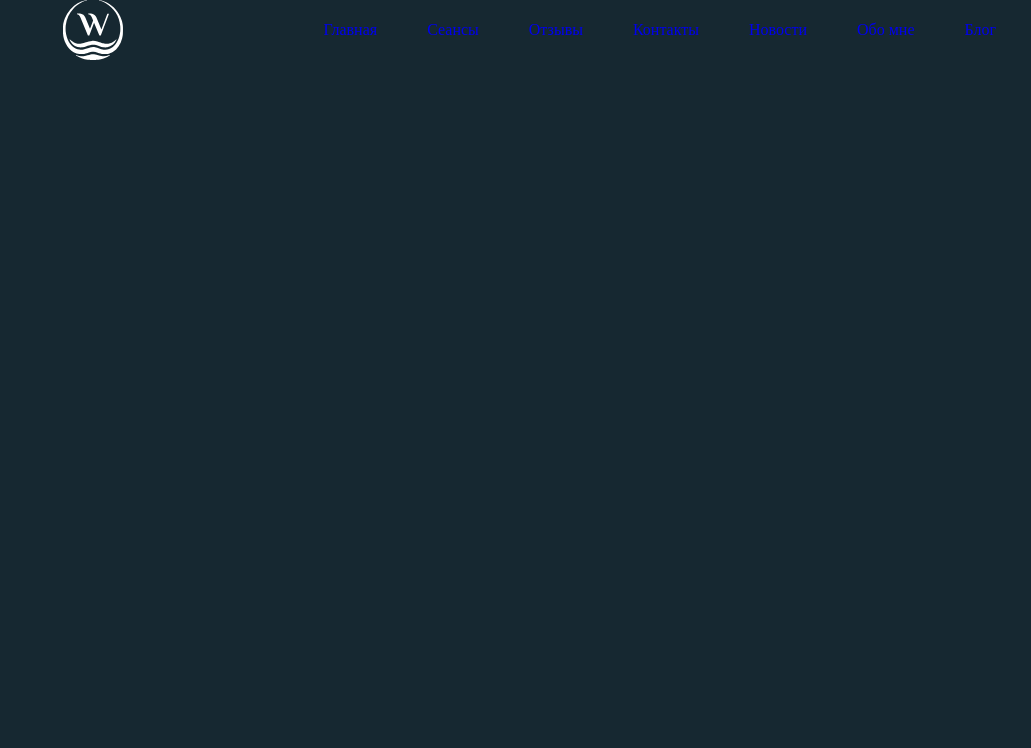
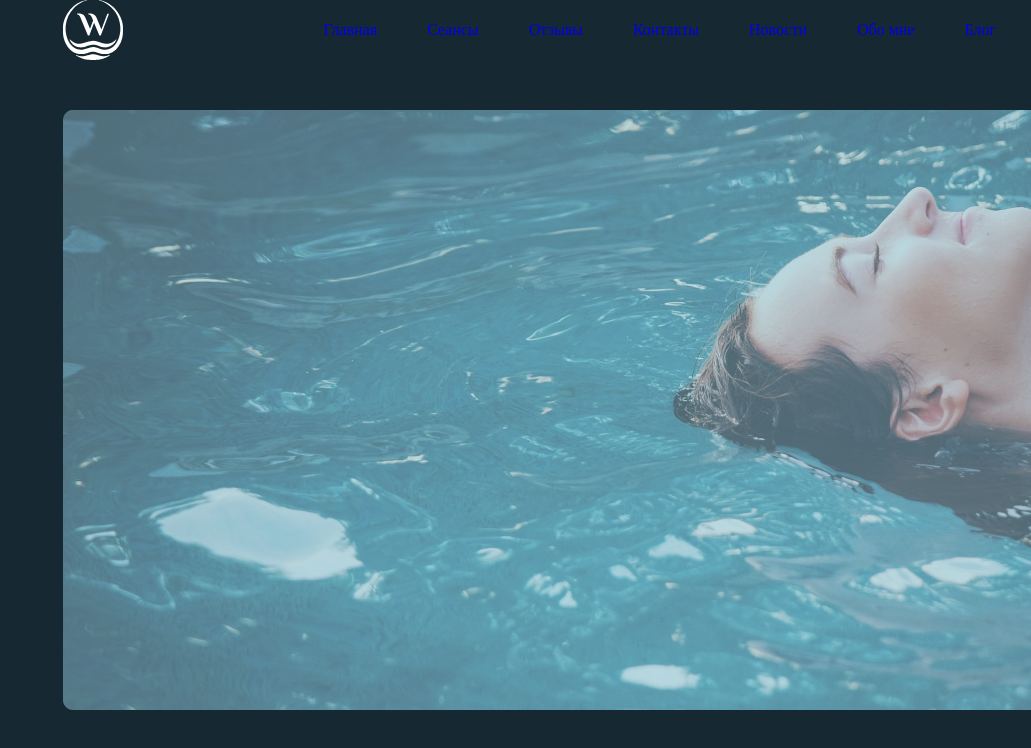
Before and after one commit to Schnitzer1989/ritmstyle, a plain HTML site: page index.html in a window 1280 px wide. Shown: the top 748 px of the page, without its empty margins (249-1280 px from the left). Drawn offline with Linux system fonts and the light colour scheme.

Commit message:
Завершение Header, начало main

```diff
--- a/css/style.css
+++ b/css/style.css
@@ -37,3 +37,13 @@ body{
 .logo-img{
     margin-right: auto;
 }
+
+        /* main */
+
+.background-main{
+    background-image: url(../img/background/unsplash_S-llxYh3GzI.png);
+    background-repeat: no-repeat;
+    background-size: cover;
+    min-height: 600px;
+    margin-bottom: 150px;
+}
--- a/index.html
+++ b/index.html
@@ -39,5 +39,13 @@
         </div>
     </header>
 
+    <main>
+        <div class="container">
+            <section class="background-main">
+
+            </section>
+        </div>
+    </main>
+
 </body>
 </html>
```
Also changed, not shown: img/background/unsplash_S-llxYh3GzI.png (added).
